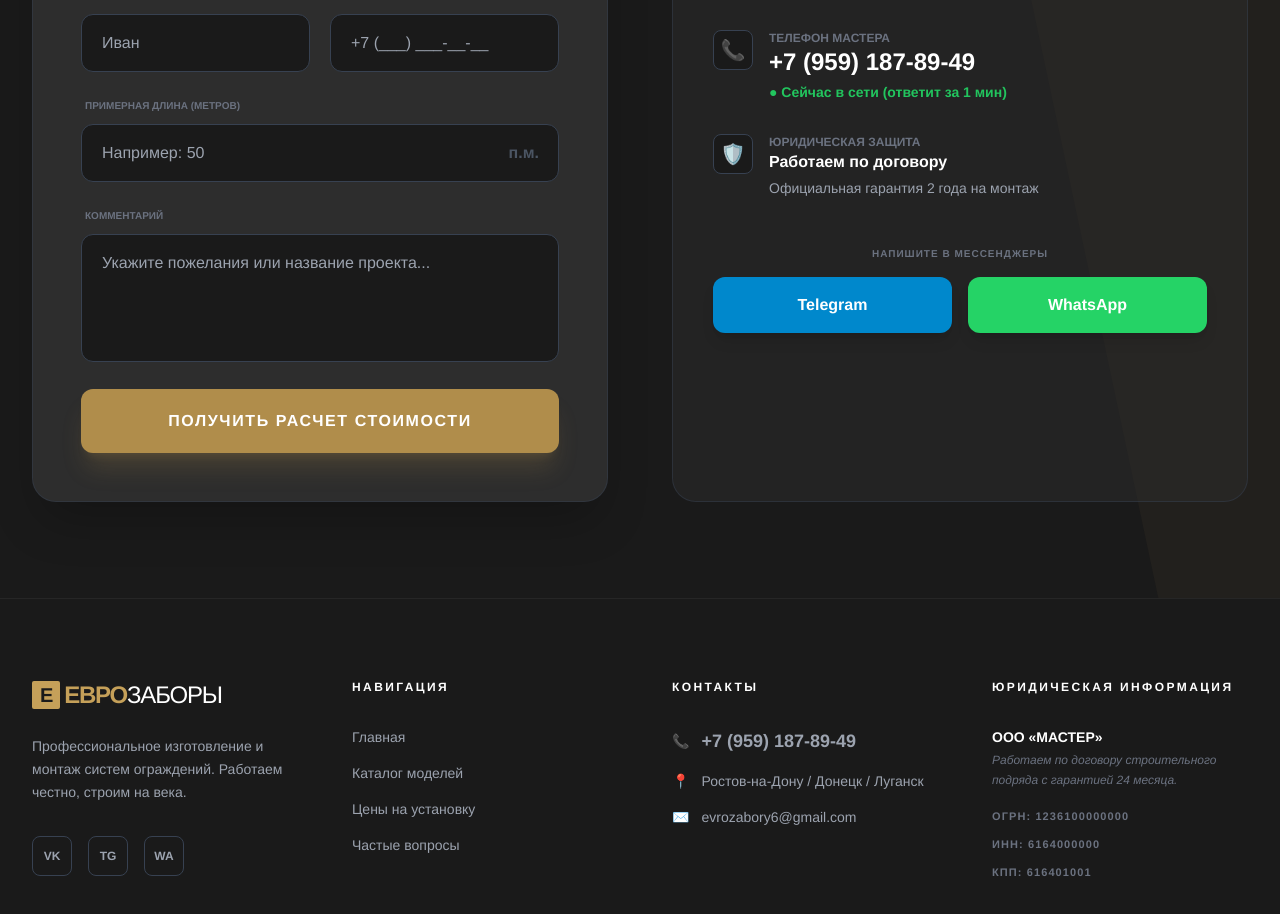
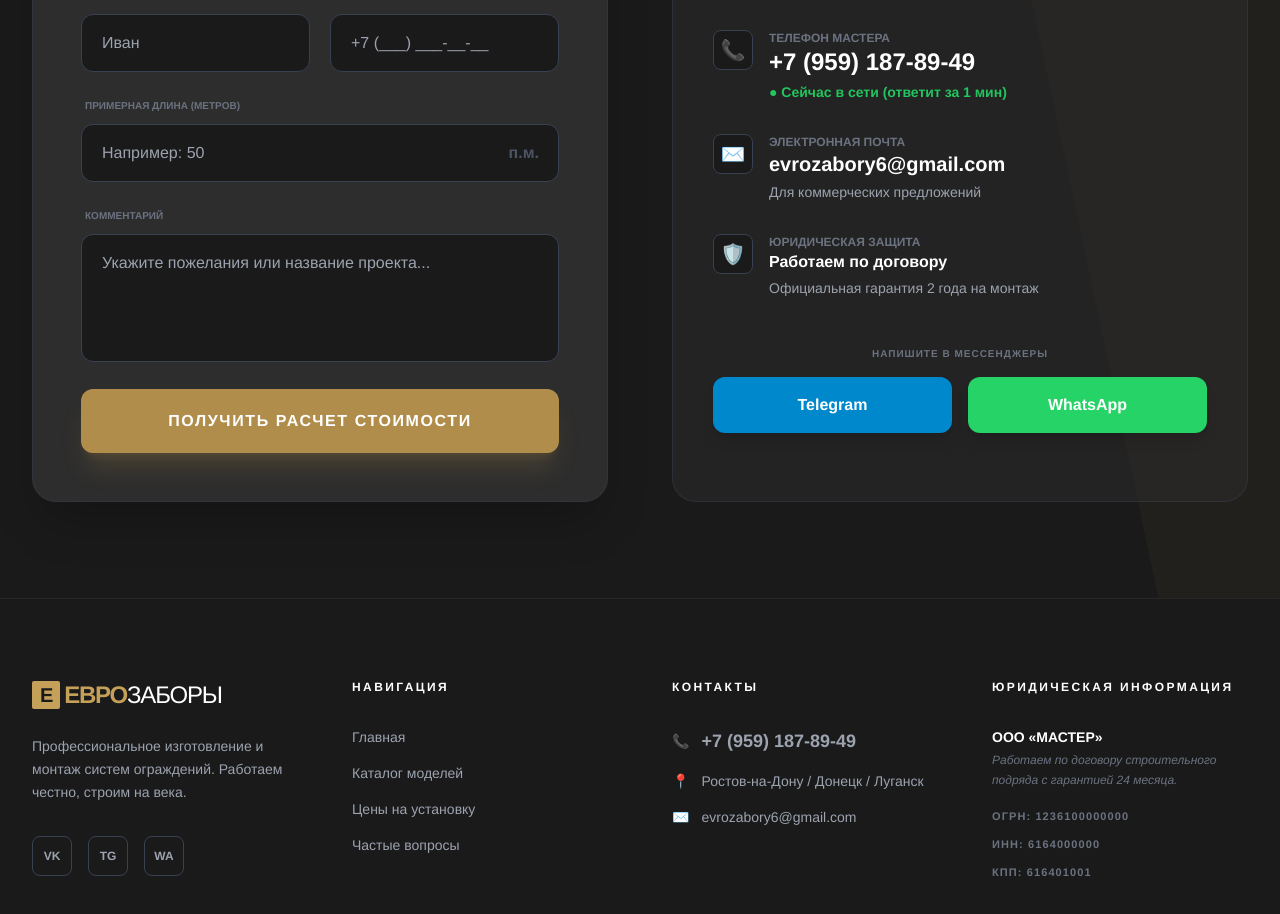
Before and after one commit to ksasha79/KovkaMaster, a React (Vite) app: page / in a window 1280 px wide. Shown: the part 8020-8934 px from the top of the page. Built offline with nearby package versions, Linux system fonts and the light colour scheme.

Commit message:
Update Contact.tsx

```diff
--- a/components/Contact.tsx
+++ b/components/Contact.tsx
@@ -113,6 +113,15 @@ const Contact: React.FC<ContactProps> = ({ prefillMessage }) => {
                   </div>
 
                   <div className="flex items-start gap-4">
+                     <div className="w-10 h-10 bg-metal-900 rounded-lg flex items-center justify-center text-xl border border-gray-700">✉️</div>
+                     <div>
+                        <div className="text-xs text-gray-500 uppercase font-black">Электронная почта</div>
+                        <a href="mailto:evrozabory6@gmail.com" className="text-xl font-bold text-white hover:text-gold-500 transition-colors">evrozabory6@gmail.com</a>
+                        <div className="text-sm text-gray-400 mt-1">Для коммерческих предложений</div>
+                     </div>
+                  </div>
+
+                  <div className="flex items-start gap-4">
                      <div className="w-10 h-10 bg-metal-900 rounded-lg flex items-center justify-center text-xl border border-gray-700">🛡️</div>
                      <div>
                         <div className="text-xs text-gray-500 uppercase font-black">Юридическая защита</div>
```
